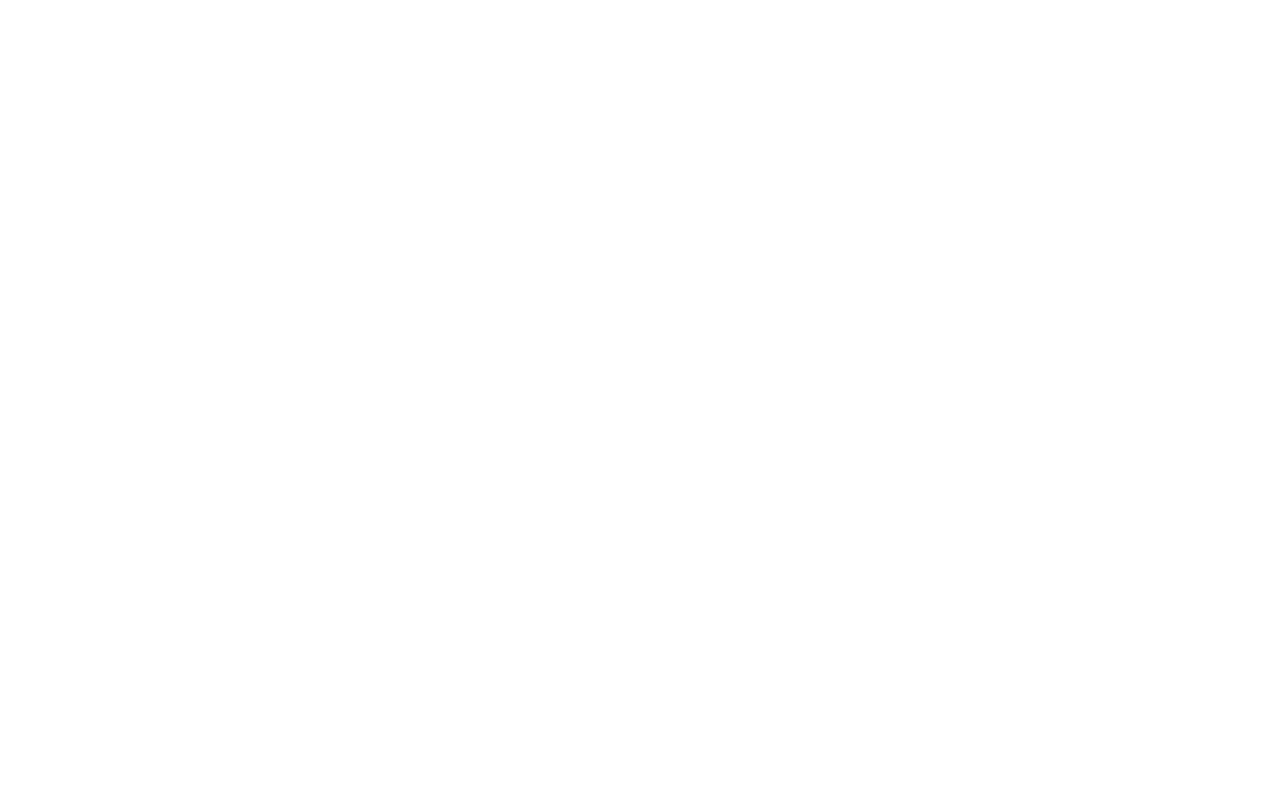
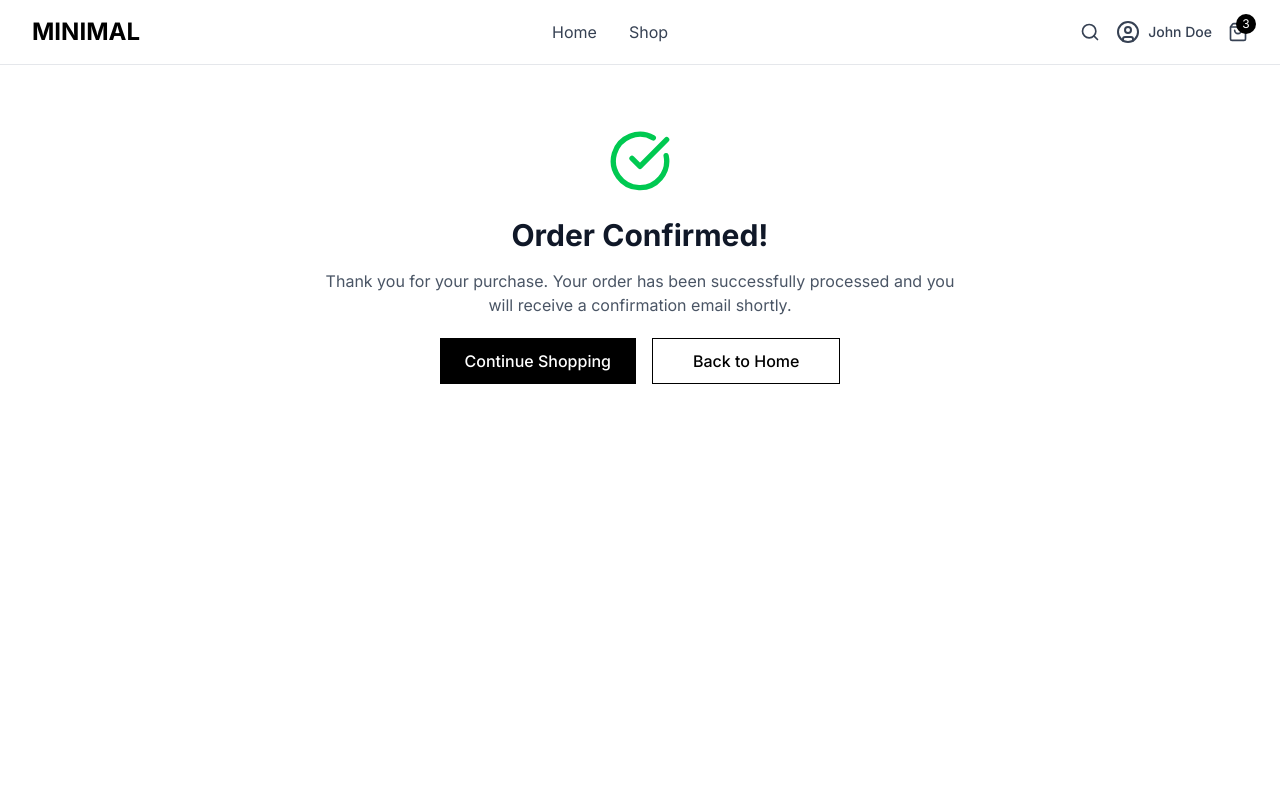
Before and after one commit to tayo8967/minimal, a React (Vite) app in the folder frontend/: page /order-success in a window 1280 px wide. Before the commit this address had no page. Shown: the top 800 px of the page. Built offline with nearby package versions, Linux system fonts and the light colour scheme.

Commit message:
feat: add OrderSuccessPage and OrderCancelPage components with routing in App

```diff
--- a/frontend/src/App.jsx
+++ b/frontend/src/App.jsx
@@ -9,6 +9,8 @@ import CollectionPage from "./pages/CollectionPage";
 import ProductDetails from "./components/Products/ProductDetails";
 import CartPage from "./pages/CartPage";
 import CheckoutPage from "./pages/CheckoutPage";
+import OrderSuccessPage from "./pages/OrderSuccessPage";
+import OrderCancelPage from "./pages/OrderCancelPage";
 const App = () => {
     return (
         <BrowserRouter>
@@ -23,6 +25,8 @@ const App = () => {
                     <Route path="product/:id" element={<ProductDetails />} />
                     <Route path="cart" element={<CartPage />} />
                     <Route path="checkout" element={<CheckoutPage />} />
+                    <Route path="order-success" element={<OrderSuccessPage />} />
+                    <Route path="order-cancel" element={<OrderCancelPage />} />
                 </Route>
             </Routes>
         </BrowserRouter>
--- a/frontend/src/pages/CartPage.jsx
+++ b/frontend/src/pages/CartPage.jsx
@@ -114,13 +114,13 @@ const CartPage = () => {
                                 </div>
                                 <Link
                                     to="/checkout"
-                                    className="w-full rounded-none bg-black px-6 py-3 font-medium text-white transition-colors duration-200 ease-in-out block text-center"
+                                    className="w-full rounded-none border-1 border-black bg-black px-6 py-3 font-medium text-white transition-colors duration-200 ease-in-out block text-center" //Button Primary
                                 >
                                     Proceed to Checkout
                                 </Link>
                                 <Link
                                     to="/collections/all"
-                                    className="w-full rounded-none border-1 border-black bg-white px-6 py-3 font-medium text-black transition-colors duration-200 ease-in-out block text-center mt-3"
+                                    className="w-full rounded-none border-1 border-black bg-white px-6 py-3 font-medium text-black transition-colors duration-200 ease-in-out block text-center mt-3" //Button Secondary
                                 >
                                     Continue Shopping
                                 </Link>
--- /dev/null
+++ b/frontend/src/pages/OrderCancelPage.jsx
@@ -0,0 +1,29 @@
+import { XCircle } from "lucide-react";
+import { Link } from "react-router-dom";
+
+const OrderCancelPage = () => {
+    return (
+        <div className="max-w-2xl mx-auto px-4 py-16 text-center">
+            <XCircle className="h-16 w-16 text-red-500 mx-auto mb-6" />
+            <h1 className="text-3xl font-bold text-gray-900 mb-4">Order Cancelled!</h1>
+            <p className="text-gray-600 mb-8">Your order has been cancelled. No charges have been made.</p>
+            <div className="space-y-4">
+                <Link
+                    to="/collections/all"
+                    className="w-full rounded-none border-1 border-black bg-black px-6 py-3 font-medium text-white transition-colors duration-200 ease-in-out text-center mr-4"
+                >
+                    Continue Shopping
+                </Link>
+
+                <Link
+                    to="/"
+                    className="w-full rounded-none border-1 border-black bg-white px-10 py-3 font-medium text-black transition-colors duration-200 ease-in-out text-center"
+                >
+                    Back to Home
+                </Link>
+            </div>
+        </div>
+    );
+};
+
+export default OrderCancelPage;
--- /dev/null
+++ b/frontend/src/pages/OrderSuccessPage.jsx
@@ -0,0 +1,32 @@
+import { CircleCheckBig } from "lucide-react";
+import { Link } from "react-router-dom";
+
+const OrderSuccessPage = () => {
+    return (
+        <div className="max-w-2xl mx-auto px-4 py-16 text-center">
+            <CircleCheckBig className="h-16 w-16 text-green-500 mx-auto mb-6" />
+            <h1 className="text-3xl font-bold text-gray-900 mb-4">Order Confirmed!</h1>
+            <p className="text-gray-600 mb-8">
+                Thank you for your purchase. Your order has been successfully processed and you will receive a
+                confirmation email shortly.
+            </p>
+            <div className="space-y-4">
+                <Link
+                    to="/collections/all"
+                    className="w-full rounded-none border-1 border-black bg-black px-6 py-3 font-medium text-white transition-colors duration-200 ease-in-out text-center mr-4"
+                >
+                    Continue Shopping
+                </Link>
+
+                <Link
+                    to="/"
+                    className="w-full rounded-none border-1 border-black bg-white px-10 py-3 font-medium text-black transition-colors duration-200 ease-in-out text-center"
+                >
+                    Back to Home
+                </Link>
+            </div>
+        </div>
+    );
+};
+
+export default OrderSuccessPage;
```
